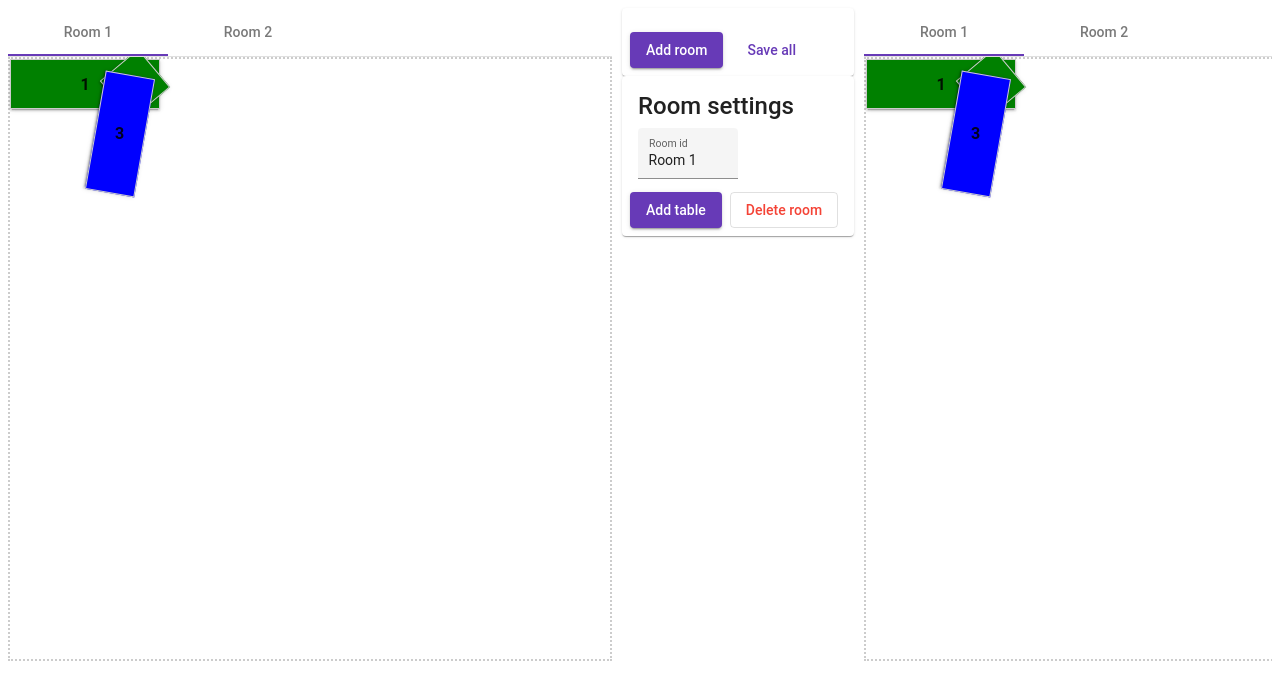
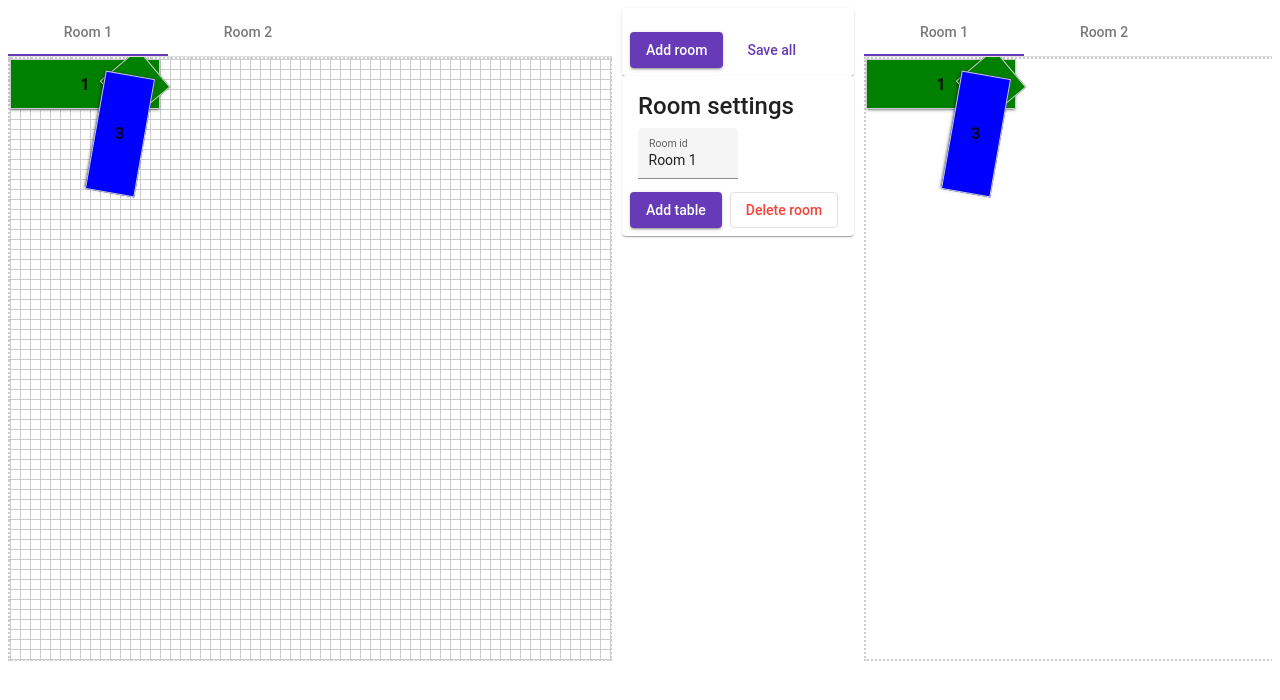
Before and after one commit to stasadj/restaurant-information-system, an Angular app in the folder frontend/: page / in a window 1280 px wide. Shown: the top 700 px of the page. Built offline with nearby package versions, Linux system fonts and the light colour scheme.

Commit message:
canvas background grid

```diff
--- a/frontend/src/app/restaurant-map/canvas/canvas.component.less
+++ b/frontend/src/app/restaurant-map/canvas/canvas.component.less
@@ -3,6 +3,9 @@
   height: 600px;
   max-width: 100%;
   border: dotted #ccc 2px;
+  background-size: 10px 10px;
+  background-image: linear-gradient(to right, #ccc 1px, transparent 1px),
+    linear-gradient(to bottom, #ccc 1px, transparent 1px);
 }
 
 mat-slider {
--- a/frontend/src/app/restaurant-map/map/map.component.ts
+++ b/frontend/src/app/restaurant-map/map/map.component.ts
@@ -16,7 +16,7 @@ export class MapComponent implements OnInit {
   ngOnInit(): void {}
 
   onTableClick(id: string) {
-    console.log(id);
+    alert('Order for table ' + id);
     //todo: order view
   }
 }
```
